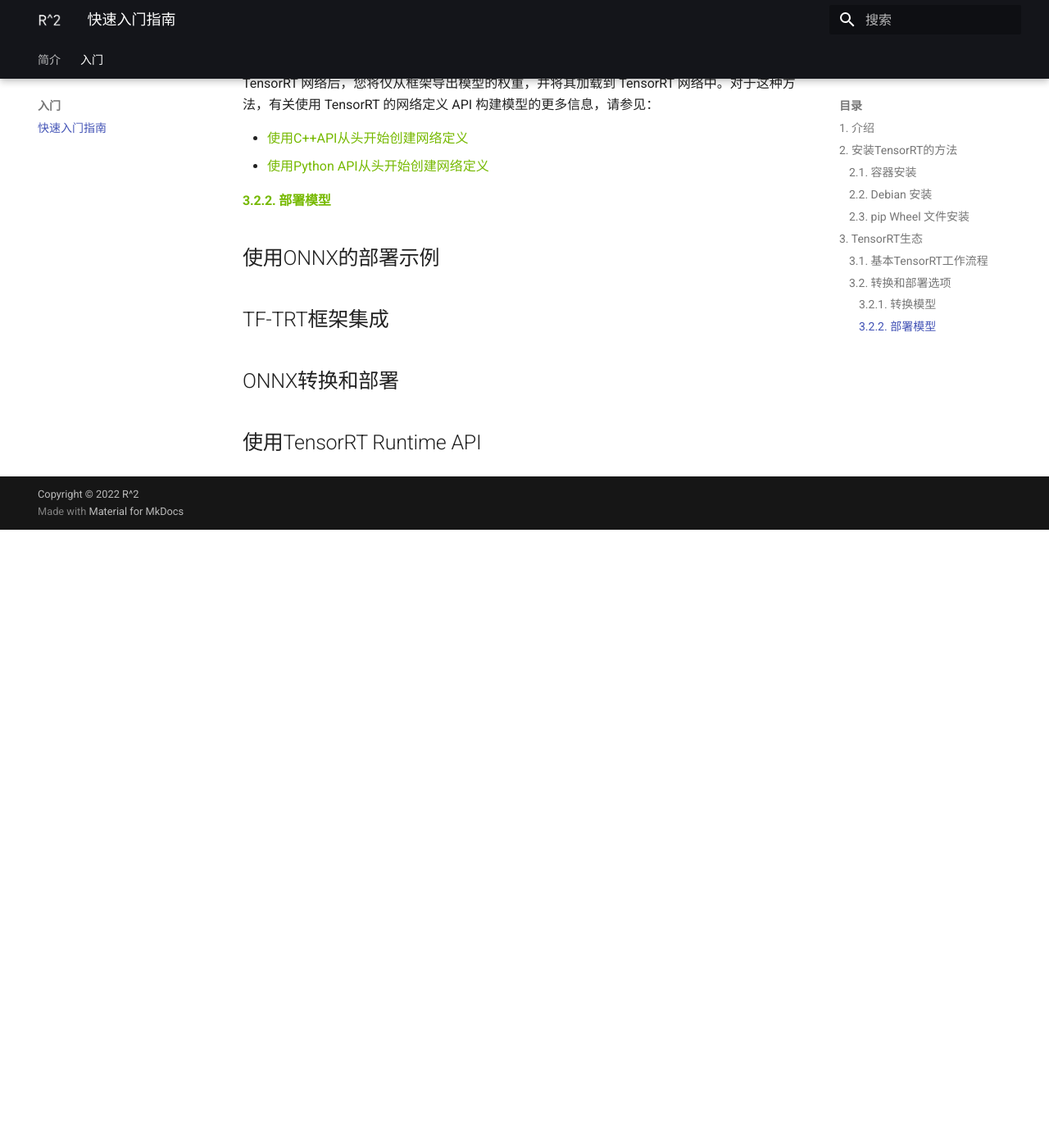
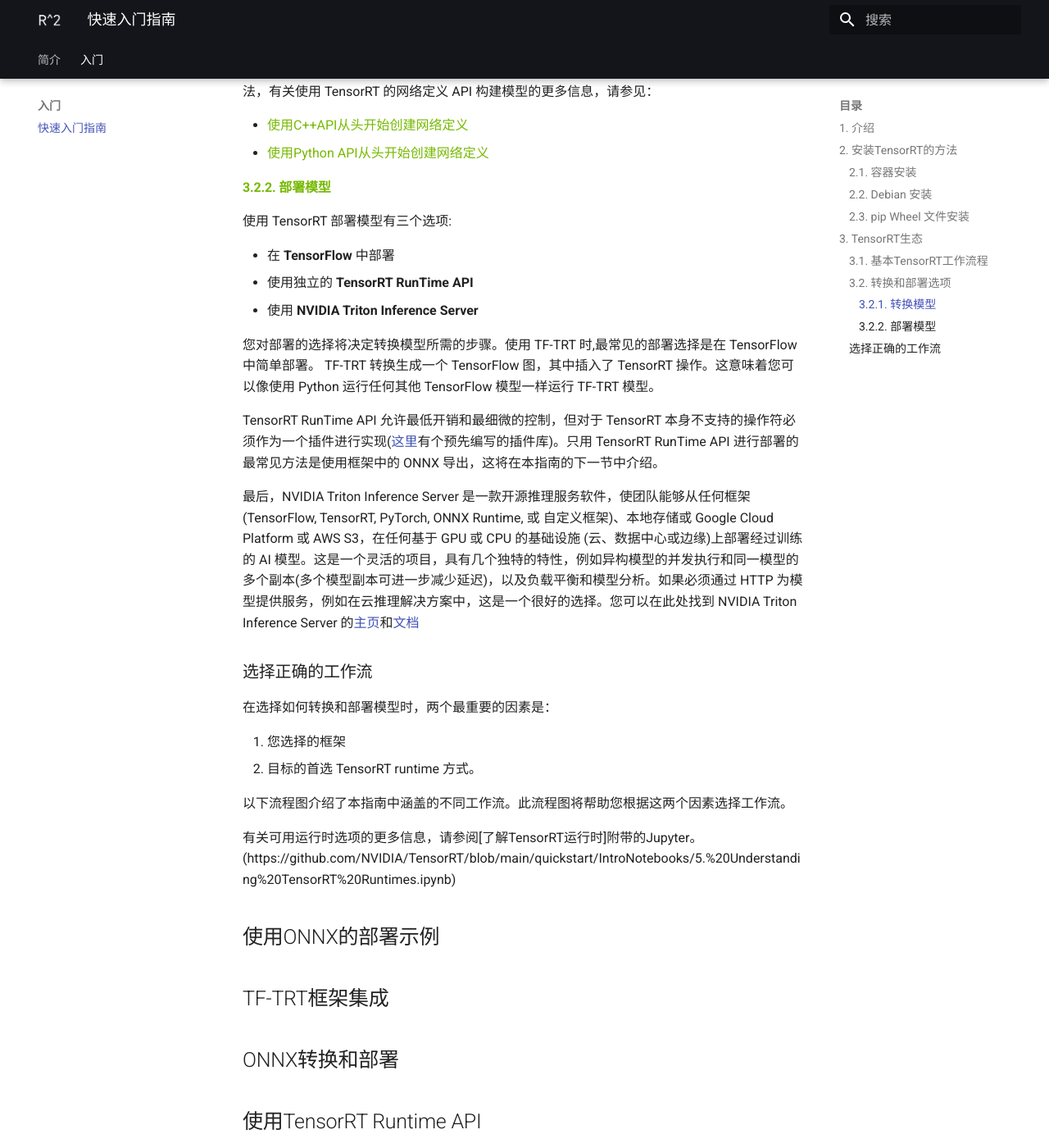
Before and after one commit to KunMengcode/R2-TRT, an MkDocs documentation site: the page built from docs/快速入门指南.md, in a window 1280 px wide and 1400 px high, scrolled down 7105 px. Shown: the whole window at 82% size. Built offline with MkDocs 1.6.1 and Material for MkDocs 9.7.7, drawn with Linux system fonts in a browser that asks for light colours; before the commit the page ends 7751 px from its top, so only the background shows below that.

Commit message:
Update 快速入门指南.md
增加模型部署选项相关翻译

```diff
--- a/docs/快速入门指南.md
+++ b/docs/快速入门指南.md
@@ -496,7 +496,6 @@
 TensorRT生态分为两部分：
 
 1. 用户可以通过各种途径将其模型转换为优化的TensorRT引擎。
-
 2. 在部署优化的 TensorRT 引擎时，不同的 runtime 用户可以使用 TensorRT 作为目标。
 
 图3. 可用于转换和部署的主要选项
@@ -520,6 +519,30 @@
 
 #### <font color="#76b900">3.2.2. 部署模型</font>
 
+使用 TensorRT 部署模型有三个选项:
+
+* 在 **TensorFlow** 中部署
+* 使用独立的 **TensorRT RunTime API**
+* 使用 **NVIDIA Triton Inference Server**
+
+您对部署的选择将决定转换模型所需的步骤。使用 TF-TRT 时,最常见的部署选择是在 TensorFlow 中简单部署。 TF-TRT 转换生成一个 TensorFlow 图，其中插入了 TensorRT 操作。这意味着您可以像使用 Python 运行任何其他 TensorFlow 模型一样运行 TF-TRT 模型。
+
+TensorRT RunTime API 允许最低开销和最细微的控制，但对于 TensorRT 本身不支持的操作符必须作为一个插件进行实现([这里](https://github.com/NVIDIA/TensorRT/tree/main/plugin)有个预先编写的插件库)。只用 TensorRT RunTime API 进行部署的最常见方法是使用框架中的 ONNX 导出，这将在本指南的下一节中介绍。
+
+最后，NVIDIA Triton Inference Server 是一款开源推理服务软件，使团队能够从任何框架 (TensorFlow, TensorRT,
+PyTorch, ONNX Runtime, 或 自定义框架)、本地存储或 Google Cloud
+Platform 或 AWS S3，在任何基于 GPU 或 CPU 的基础设施 (云、数据中心或边缘)上部署经过训练的 AI 模型。这是一个灵活的项目，具有几个独特的特性，例如异构模型的并发执行和同一模型的多个副本(多个模型副本可进一步减少延迟)，以及负载平衡和模型分析。如果必须通过 HTTP 为模型提供服务，例如在云推理解决方案中，这是一个很好的选择。您可以在此处找到 NVIDIA Triton Inference Server 的[主页](https://developer.nvidia.com/nvidia-triton-inference-server)和[文档](https://github.com/triton-inference-server/server/blob/r22.01/README.md#documentation)
+
+### 选择正确的工作流
+
+在选择如何转换和部署模型时，两个最重要的因素是：
+
+1. 您选择的框架
+2. 目标的首选 TensorRT runtime 方式。
+
+以下流程图介绍了本指南中涵盖的不同工作流。此流程图将帮助您根据这两个因素选择工作流。
+
+有关可用运行时选项的更多信息，请参阅[了解TensorRT运行时]附带的Jupyter。(https://github.com/NVIDIA/TensorRT/blob/main/quickstart/IntroNotebooks/5.%20Understanding%20TensorRT%20Runtimes.ipynb)
 
 
 <h2 id="ONNX">使用ONNX的部署示例</h2>
```
